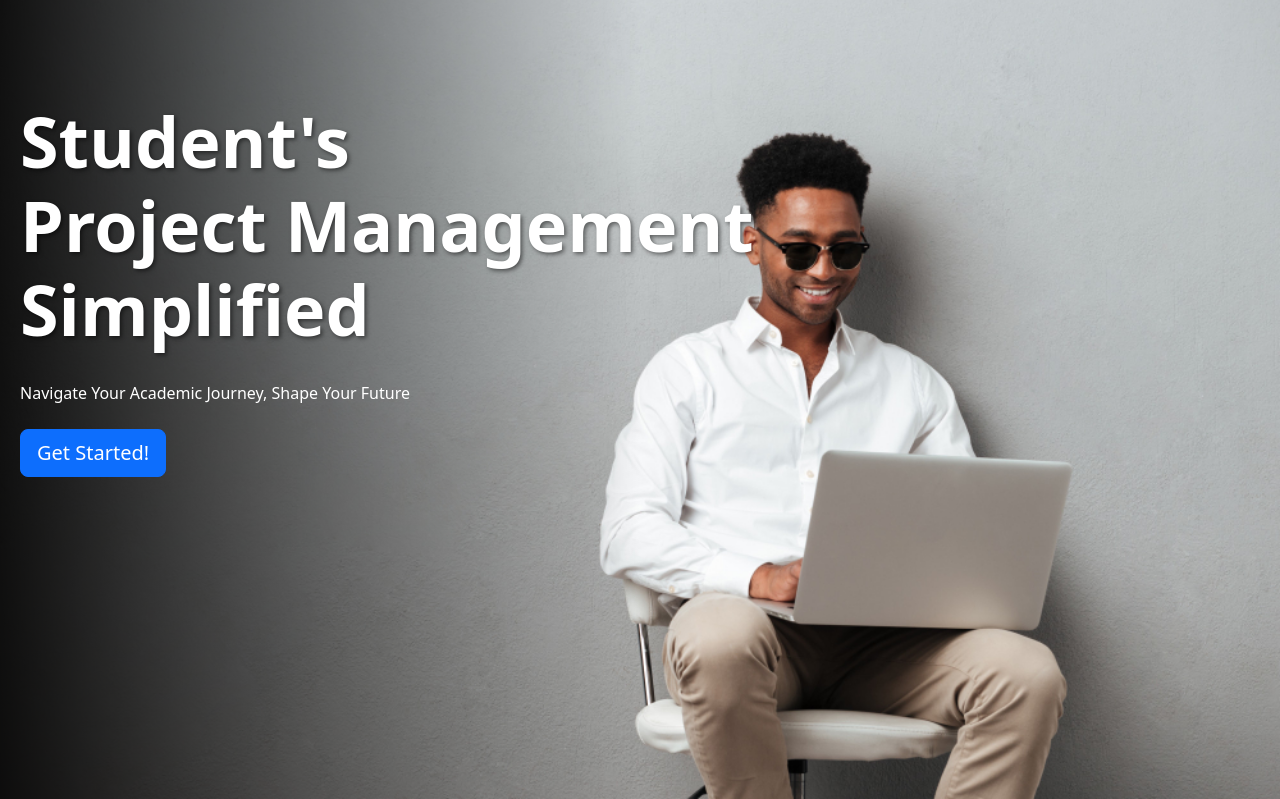
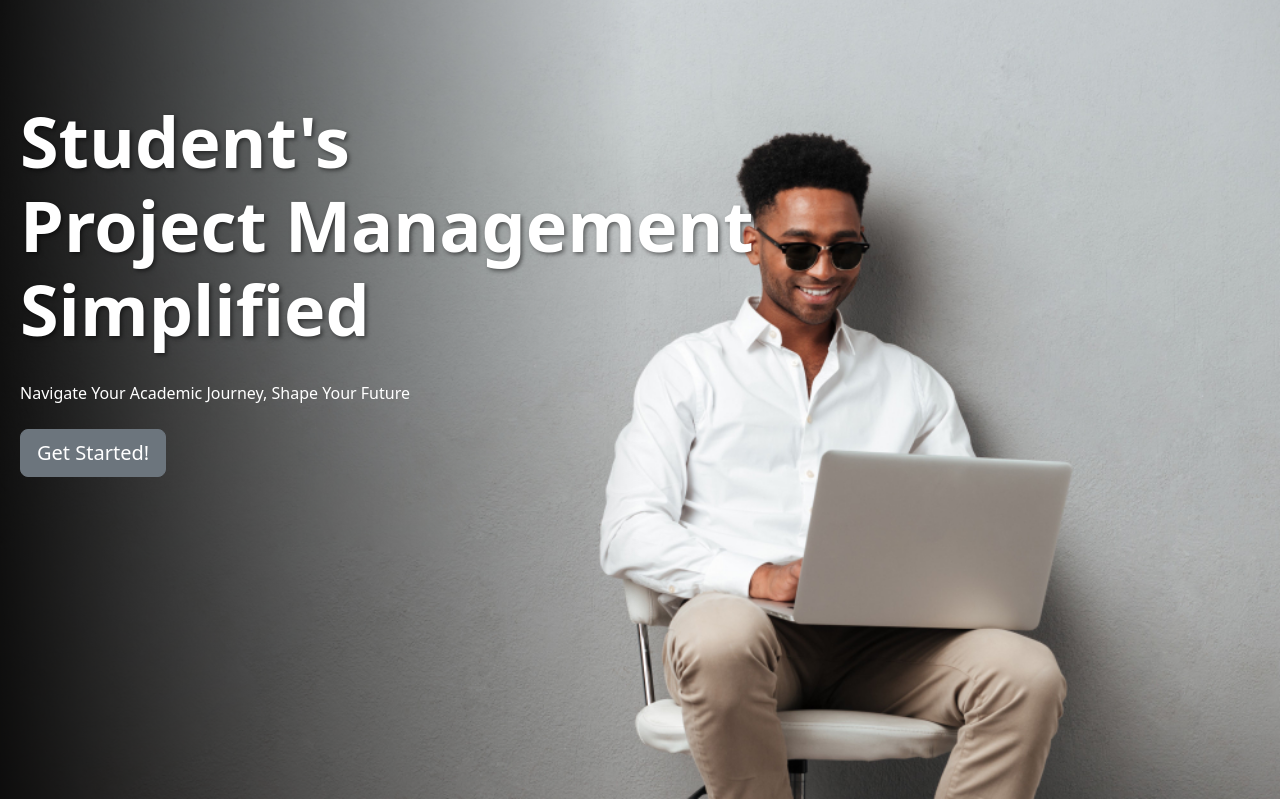
Before and after one commit to sparkle666/student-project-management, a Django app: page / in a window 1280 px wide. Shown: the part 58-857 px from the top of the page. Run offline with Django 4.2, Linux system fonts and the light colour scheme; some libraries are stand-ins or nearby versions.

```diff
--- a/templates/pages/home.html
+++ b/templates/pages/home.html
@@ -11,7 +11,7 @@
     <h1>Student's <br> Project Management </h1>
     <h1>Simplified </h1>
     <p>Navigate Your Academic Journey, Shape Your Future</p>
-    <a class="btn btn-lg btn-primary mt-4" href="{% url 'account_signup' %}">Get Started!</a>
+    <a class="btn btn-lg btn-secondary mt-4" href="{% url 'account_signup' %}">Get Started!</a>
   </div>
 </div>
 
```
Also changed, not shown: README.md, home.PNG (added), mockup.png (added), static/images/hotel2.jpg (deleted), static/images/new.PNG (deleted).
